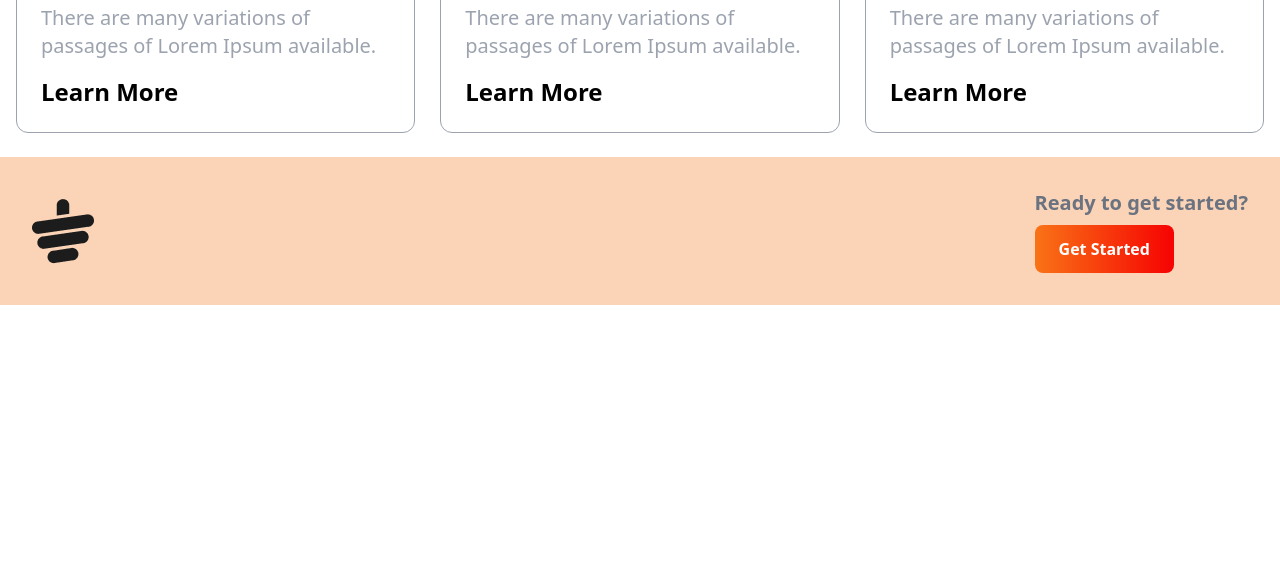
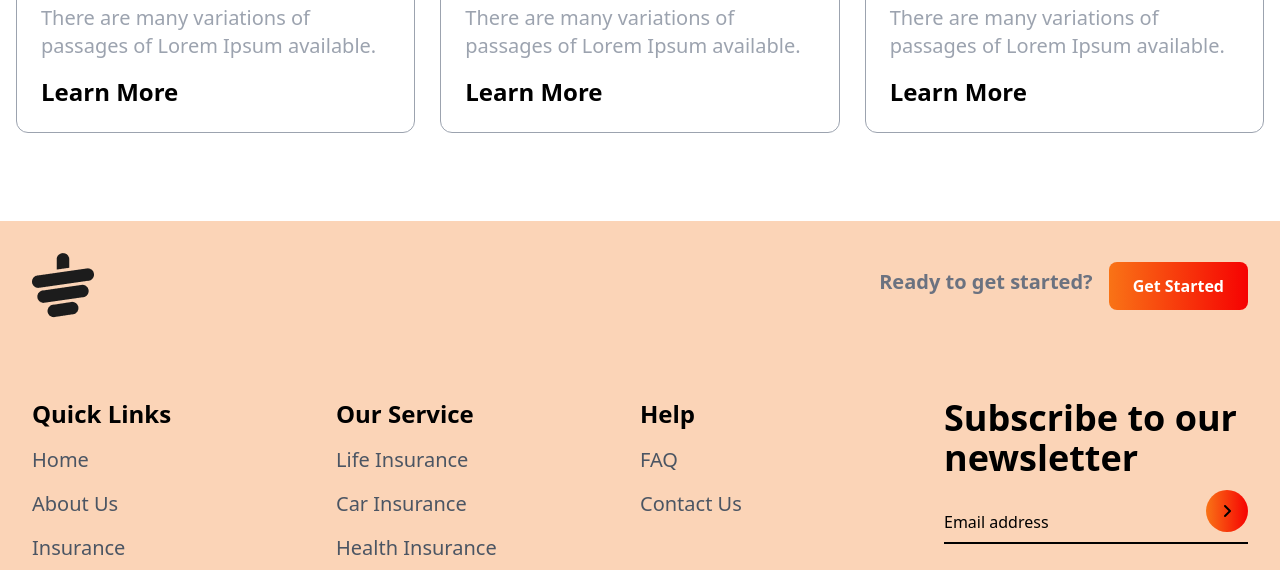
Before and after one commit to SakibHasan7439/teaHouse-project, a website: page src/index.html in a window 1280 px wide. Shown: the part 3579-4149 px from the top of the page. Before the commit the page ends 3884 px from the top, so only its background shows below. Drawn offline with Linux system fonts and the light colour scheme.

Commit message:
all section added

```diff
--- a/src/index.html
+++ b/src/index.html
@@ -153,7 +153,7 @@
            </section>
 
            <!-- news & events -->
-            <section class="news-events mx-4">
+            <section class="news-events mx-4 mb-16">
                 <div class="section-heading text-center">
                     <h2 class="capitalize text-5xl font-bold mb-6">
                         news & events
@@ -210,22 +210,70 @@
                     </div>
                 </div>
             </section>
+     </main>
 
-            <!-- footer section -->
-             <section class="footer p-8 bg-[#fbd4b7]">
-                <div class="footer-header flex justify-between items-center">
+    <!-- footer section -->
+     <footer>
+        <!-- footer section -->
+        <section class="footer p-8 bg-[#fbd4b7]">
+            <div class="container mx-auto">
+                <div class="footer-header flex justify-between items-center pb-12 lg:pb-20">
                     <img src="images/cup.png" alt="cup image">
-                    <div>
-                        <p class="text-xl font-semibold text-gray-500 mb-2">Ready to get started?</p>
+                    <div class="md:flex md:items-center">
+                        <p class="text-xl mr-4 font-semibold text-gray-500 mb-2">Ready to get started?</p>
                         <button class="bg-gradient-to-l from-[#f60202] to-orange-500 py-3 px-6 rounded-lg text-white font-semibold">
                             Get Started
                         </button>
                     </div>
                 </div>
-             </section>
-     </main>
 
-    <!-- footer section -->
-     <footer></footer>
+                <!-- footer links -->
+                <div class="footer-links mb-16 md:flex md:justify-between md:flex-wrap">
+                    <div class="quick-links pb-10 md:w-1/2 lg:w-1/4">
+                        <h3 class="text-2xl pb-4 font-semibold capitalize">quick links</h3>
+                        <a class="text-xl text-gray-600 capitalize block pb-4" href="#">home</a>
+                        <a class="text-xl text-gray-600 capitalize block pb-4"  href="#">about us</a>
+                        <a class="text-xl text-gray-600 capitalize block pb-4"  href="#">insurance</a>
+                        <a class="text-xl text-gray-600 capitalize block pb-4"  href="#">privacy policy</a>
+                    </div>
+                    <div class="our-service pb-10 md:w-1/2 lg:w-1/4">
+                        <h3 class="text-2xl pb-4 font-semibold capitalize">our service</h3>
+                        <a class="text-xl text-gray-600 capitalize block pb-4" href="#">life insurance</a>
+                        <a class="text-xl text-gray-600 capitalize block pb-4"  href="#">car insurance</a>
+                        <a class="text-xl text-gray-600 capitalize block pb-4"  href="#">health insurance</a>
+                        <a class="text-xl text-gray-600 capitalize block pb-4"  href="#">house insurance</a>
+                    </div>
+                    <div class="help pb-8 md:w-1/2 lg:w-1/4">
+                        <h3 class="text-2xl pb-4 font-semibold capitalize">help</h3>
+                        <a class="text-xl text-gray-600 uppercase block pb-4" href="#">faq</a>
+                        <a class="text-xl text-gray-600 capitalize block pb-4"  href="#">contact us</a>
+                    </div>
+
+                    <div class="subscribe-section md:w-1/2 lg:w-1/4">
+                        <h3 class="text-4xl pb-8 font-semibold">Subscribe to our
+                            <span class="block">newsletter</span>
+                        </h3>
+                        <div class="input-field relative mb-8">
+                            <input class="border-b-2 w-full bg-[#fbd4b7] border-black placeholder-black pb-2" placeholder="Email address" type="email">
+                            <div class="py-[9px] px-[1rem] bg-gradient-to-l from-[#f60202] to-orange-500 rounded-[100%] absolute top-[-20px] right-0">
+                                <i class="fa-solid fa-angle-right"></i>
+                            </div>
+                        </div>
+
+                        <!-- social icons -->
+                        <div class="flex">
+                            <i class="fa-brands fa-facebook-f text-3xl mr-8"></i>
+                            <i class="fa-brands fa-twitter text-3xl mr-8"></i>
+                            <i class="fa-brands fa-instagram text-3xl text-slate-900"></i>
+                        </div>
+                    </div>
+                </div>
+                <!-- footer-bar -->
+                 <div>
+                    <p class="text-2xl font-semibold text-gray-700 text-center">&copy;2027 UIDesign.to - All rights reserved.</p>
+                 </div>
+            </div>
+         </section>
+     </footer>
 </body>
 </html>
```
Also changed, not shown: src/output.css.
